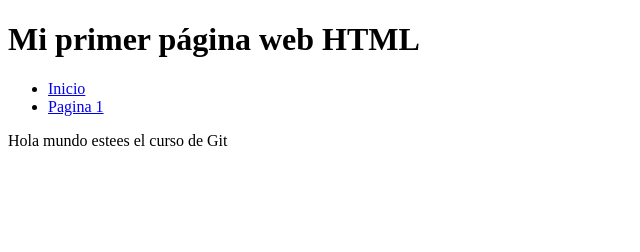
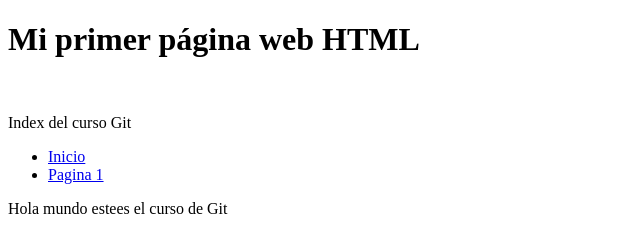
Before and after one commit to gracielarodelo/testeando, a plain HTML site: page index.html in a window 1280 px wide. Shown: the whole page, without its empty margins (0-640 px from the left). Drawn offline with Linux system fonts and the light colour scheme.

Commit message:
Cambios en el index

```diff
--- a/index.html
+++ b/index.html
@@ -9,6 +9,8 @@
 <body>
 
     <h1>Mi primer página web HTML</h1>
+    <br>
+    <p> Index del curso Git</p>
     <ul>
         <li><a href="index.html">Inicio</a></li>
         <li><a href="pagina1.html">Pagina 1</a></li>
```
